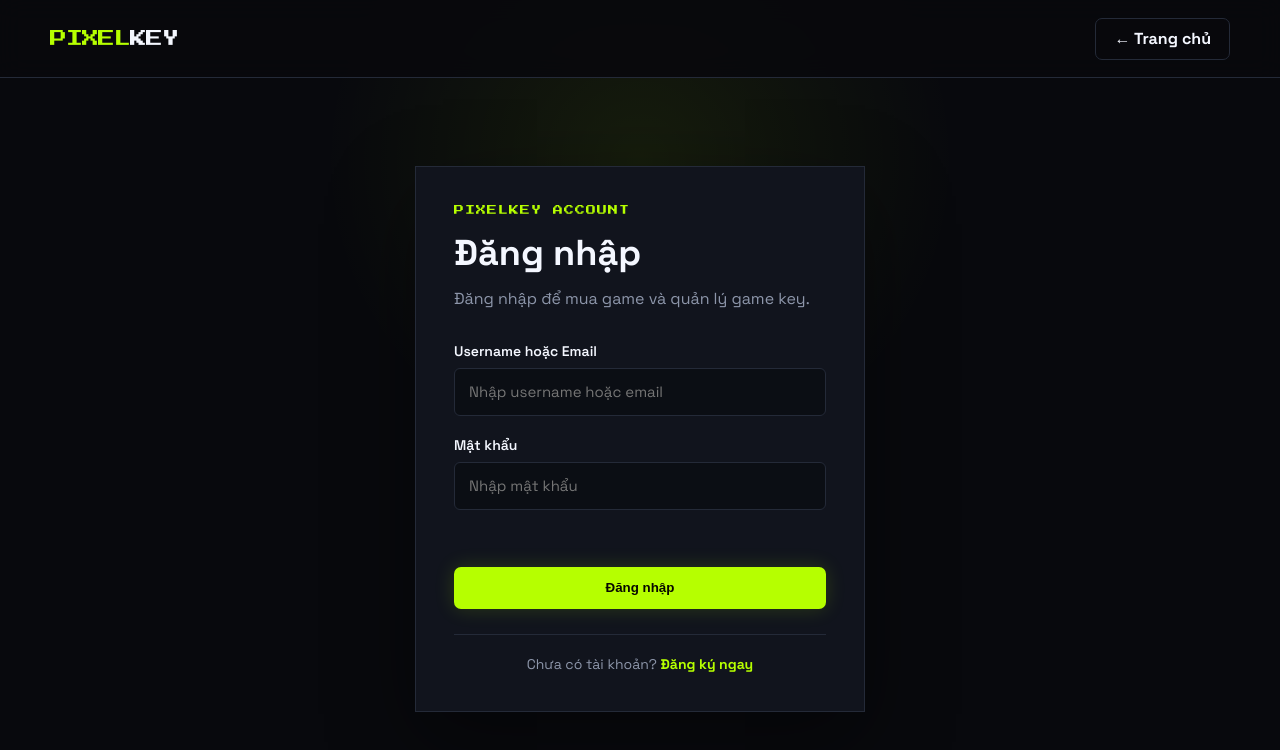
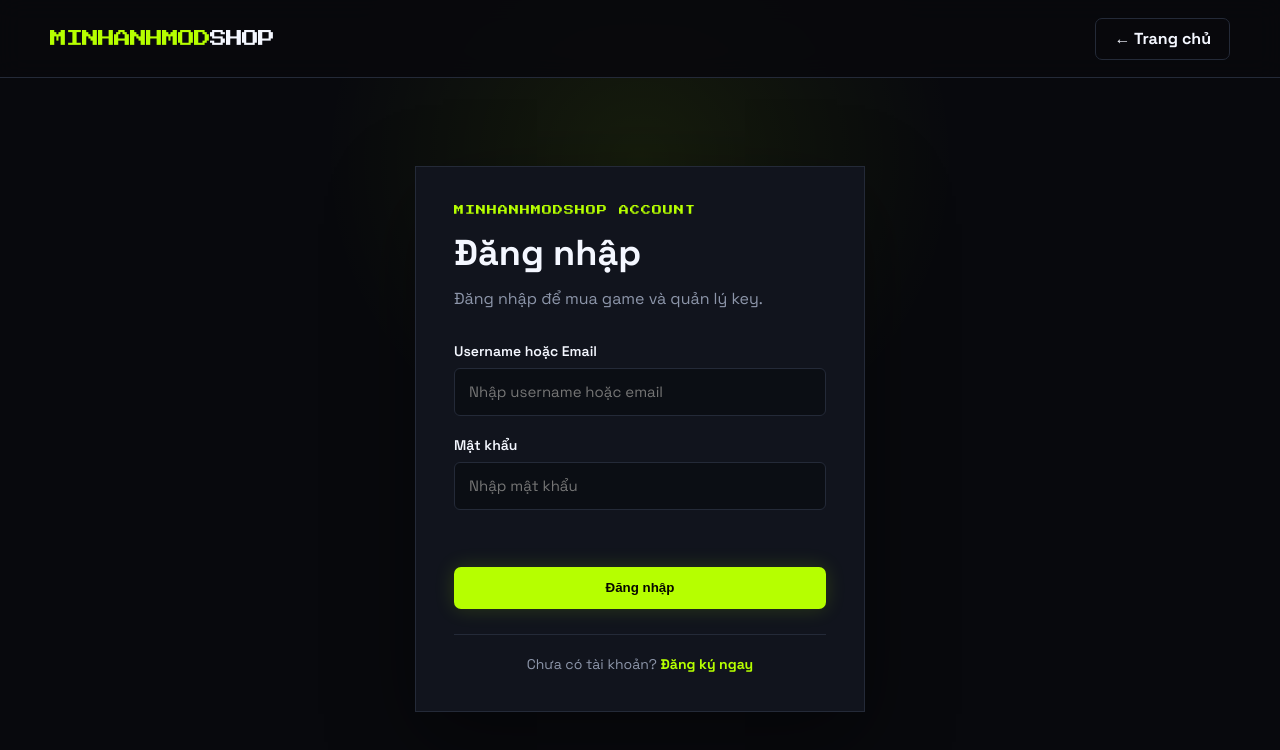
Before and after one commit to minhanhmod/shopkey, a plain HTML site: page frontend/login.html in a window 1280 px wide. Drawn offline with Linux system fonts and the light colour scheme.

Commit message:
Change login page branding and title
Updated the login page title and branding from PIXELKEY to MinhAnhModShop.

```diff
--- a/frontend/login.html
+++ b/frontend/login.html
@@ -7,7 +7,7 @@
     content="width=device-width, initial-scale=1.0"
   >
 
-  <title>Đăng nhập — PIXELKEY</title>
+  <title>Đăng nhập — MinhAnhModShop</title>
 
   <link rel="stylesheet" href="./css/style.css">
 </head>
@@ -18,7 +18,7 @@
     <div class="container nav-inner">
 
       <a href="./index.html" class="logo">
-        <span class="logo-pixel">PIXEL</span>KEY
+        <span class="logo-pixel">MINHANHMOD</span>SHOP
       </a>
 
       <a
@@ -39,13 +39,13 @@
       <div class="auth-header">
 
         <div class="section-label">
-          PIXELKEY ACCOUNT
+          MINHANHMODSHOP ACCOUNT
         </div>
 
         <h1>Đăng nhập</h1>
 
         <p>
-          Đăng nhập để mua game và quản lý game key.
+          Đăng nhập để mua game và quản lý key.
         </p>
 
       </div>
```
